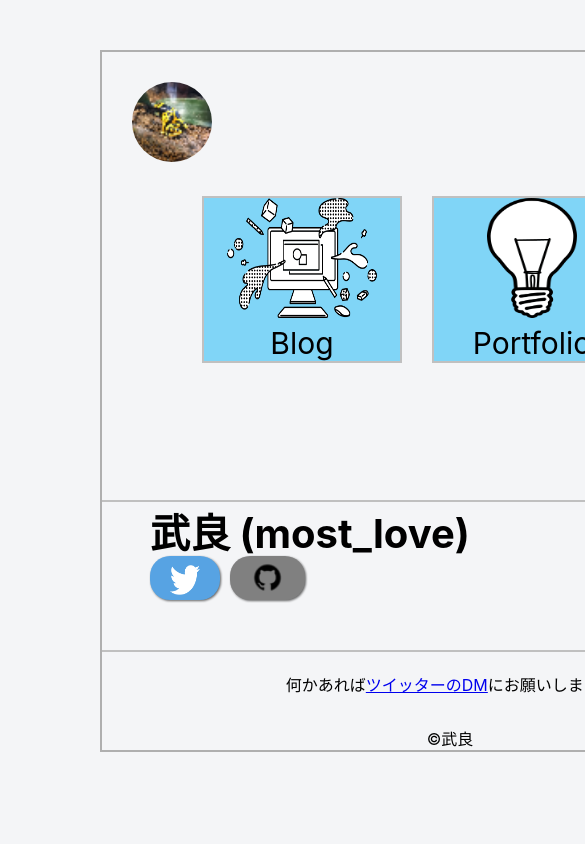
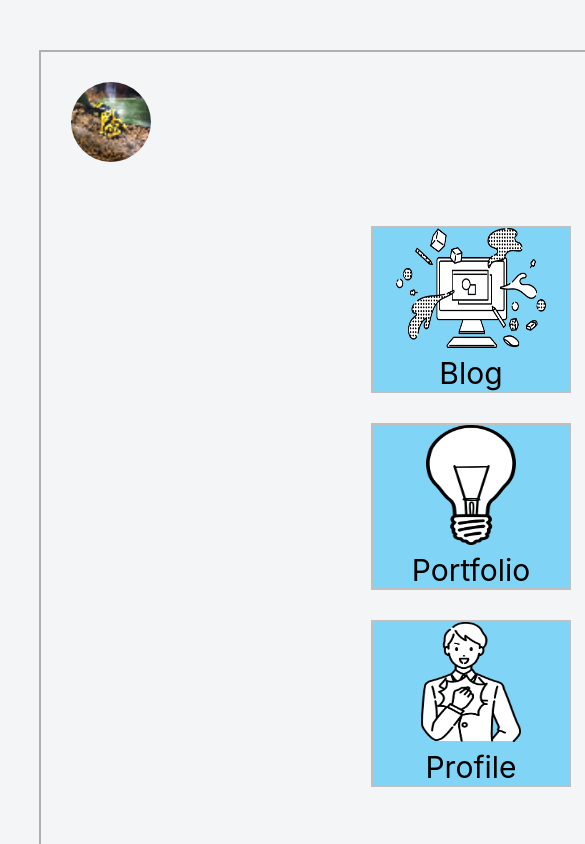
Before and after one commit to mura012/my-blog, a Next.js app: page / in a window 390 px wide. Shown: the top 844 px of the page, 585 px wide, since content can reach past the window. Built offline with nearby package versions, Linux system fonts and the light colour scheme.

Commit message:
📱 レスポンシブデザインに少し対応

```diff
--- a/src/components/Links/Links.module.css
+++ b/src/components/Links/Links.module.css
@@ -1,6 +1,8 @@
 .icon {
   border-radius: 400px;
   cursor: pointer;
+  min-width: 80px;
+  min-height: 80px;
 }
 .nav {
   padding: 30px;
@@ -49,3 +51,16 @@
   background-color: gray;
   margin-left: 10px;
 }
+
+@media (max-width: 480px) {
+  .nav {
+    height: 100vh;
+  }
+  .links {
+    display: flex;
+    flex-direction: column;
+  }
+  .linkWrapper {
+    margin-top: 30px;
+  }
+}
--- a/src/styles/Home.module.css
+++ b/src/styles/Home.module.css
@@ -1,5 +1,9 @@
 .home {
   border: 2px double rgb(175, 175, 175);
-
-  margin: 50px 100px 0 100px;
+  margin: 50px 5vw 0 5vw;
 }
+@media (max-width: 480px) {
+  .home {
+    margin: 50px 10vw 0 10vw;
+  }
+}
```
